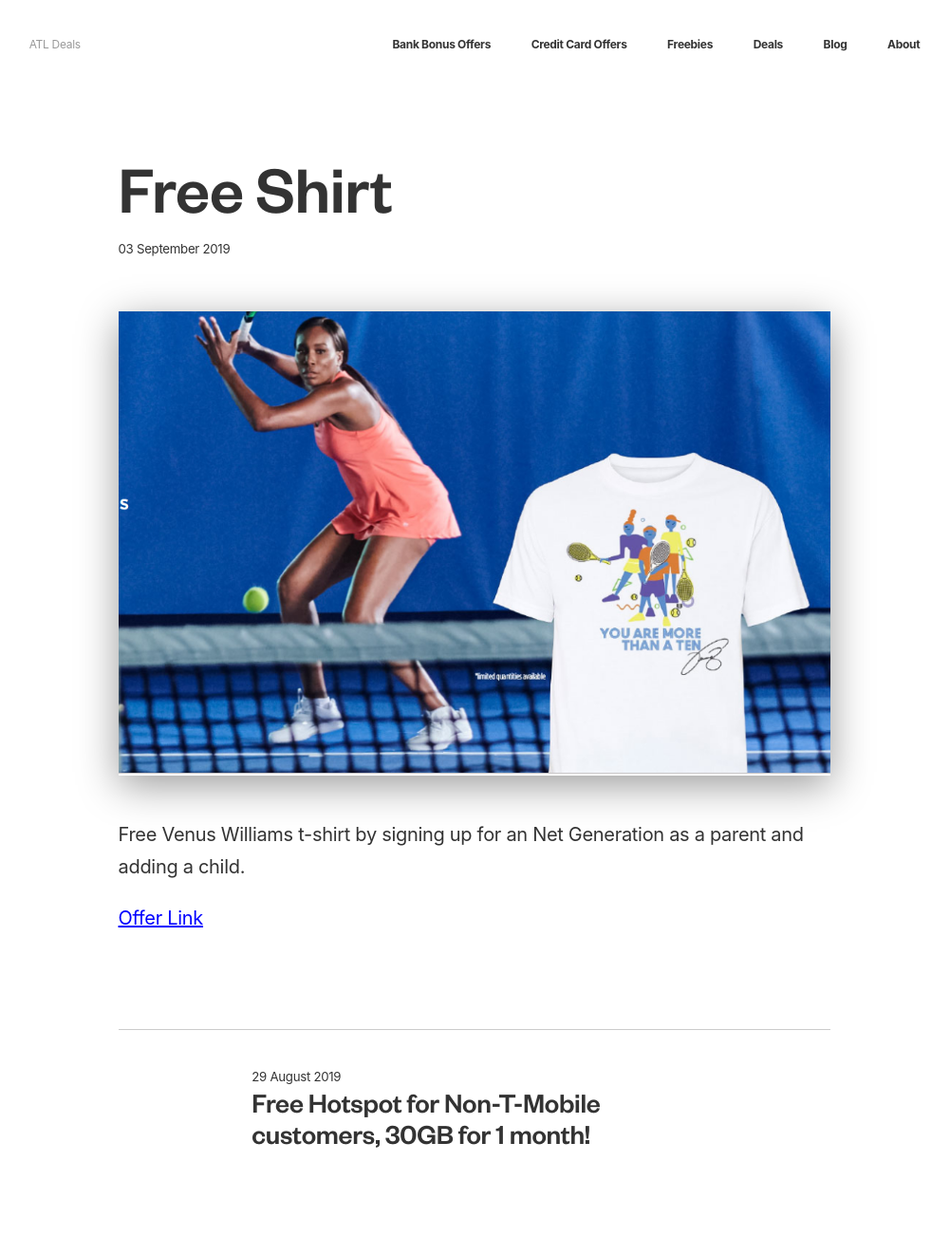
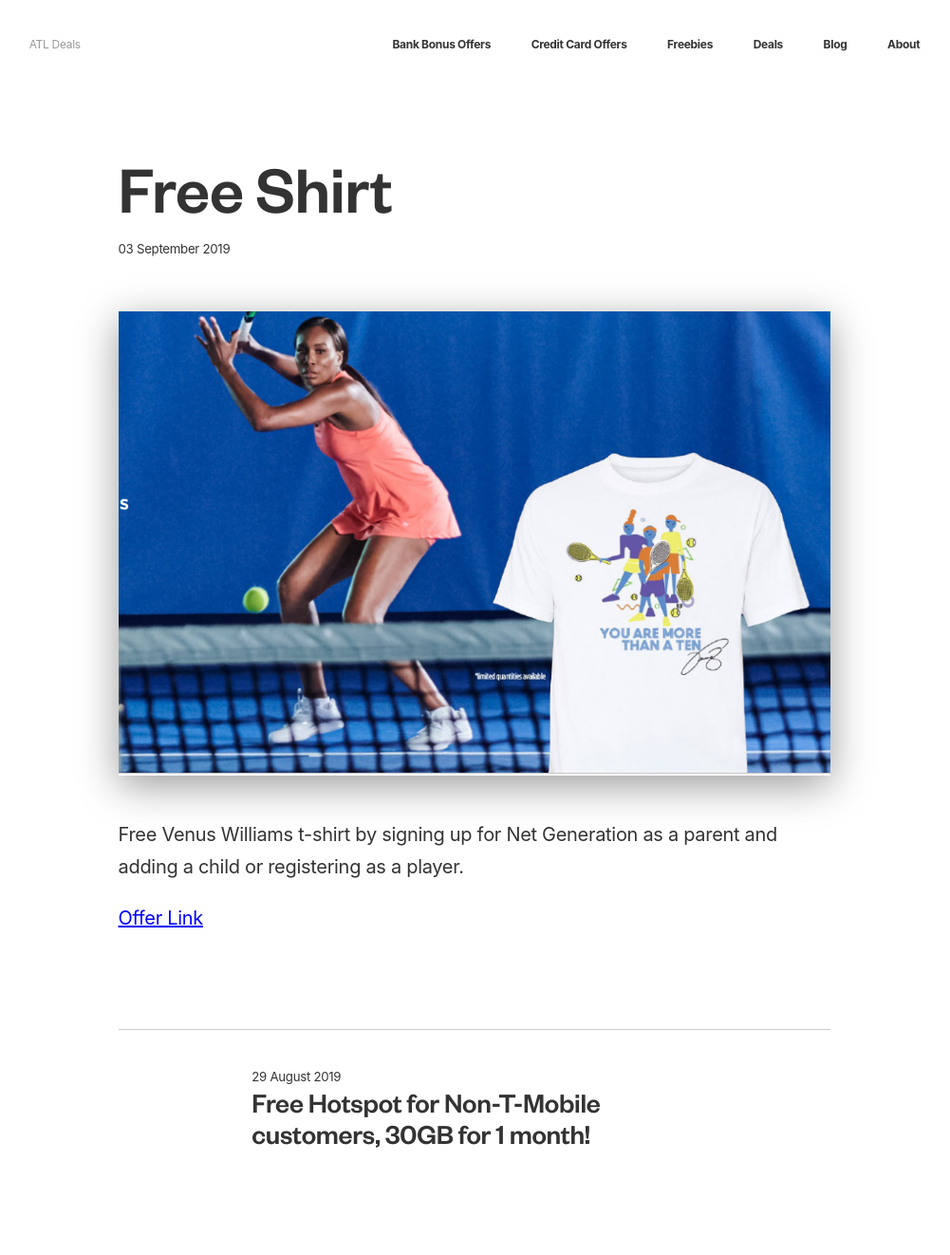
Before and after one commit to ohiosveryown/atldeals, a Jekyll site: the page built from _posts/2019-09-03-free-shirt.markdown, in a window 1280 px wide. Shown: the whole page at 95% size, without its empty margins (140-1141 px from the left). Built offline with Jekyll 4.4.1, drawn with Linux system fonts in a browser that asks for light colours.

Commit message:
Updated Free Shirt

```diff
--- a/_posts/2019-09-03-free-shirt.markdown
+++ b/_posts/2019-09-03-free-shirt.markdown
@@ -10,6 +10,6 @@
 layout: post
 ---
 
-Free Venus Williams t-shirt by signing up for an Net Generation as a parent and adding a child.
+Free Venus Williams t-shirt by signing up for Net Generation as a parent and adding a child or registering as a player.
 
 [Offer Link](https://netgeneration.usta.com/us-en/home.html)
```
